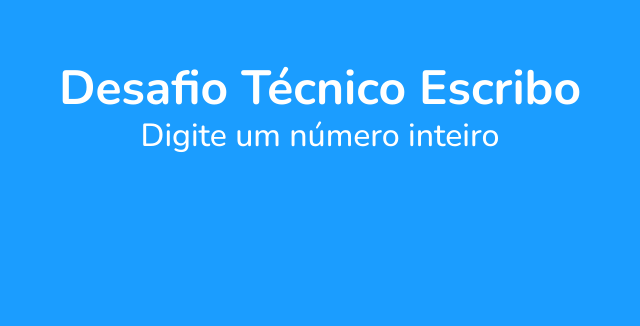
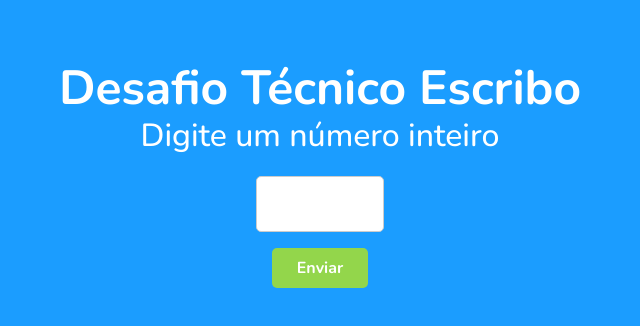
Before and after one commit to Berto021/desafio-01-escribo-react, a React (Vite) app: page / in a window 1280 px wide. Shown: the top 326 px of the page, without its empty margins (320-960 px from the left). Built offline with nearby package versions, Linux system fonts and the light colour scheme.

Commit message:
add form and button

```diff
--- a/src/App.css
+++ b/src/App.css
@@ -4,3 +4,20 @@
   margin: 0;
   padding: 0;
 }
+#input {
+  margin-top: 1rem;
+  width: 8rem;
+  height: 3.5rem;
+  border: 1px solid #ccc;
+  border-radius: 5px;
+  padding: 10px;
+  font-family: 'Nunito';
+  font-weight: 700;
+  font-size: 2rem;
+  color: #333;
+}
+form button:hover {
+  color: #f7d9bc;
+  background-color: #e58628;
+  transition: 1s;
+}
--- a/src/App.jsx
+++ b/src/App.jsx
@@ -1,5 +1,6 @@
 import { useState } from 'react';
 import './App.css';
+import { Form } from './Components/Form';
 
 function App() {
   return (
@@ -8,6 +9,9 @@ function App() {
         <div className='flex justify-center items-center flex-col font-bold'>
           <h1 className='text-5xl mt-[4rem]'>Desafio Técnico Escribo</h1>
           <p className='text-[2rem] font-medium'>Digite um número inteiro</p>
+          <div className=' flex flex-col'>
+            <Form />
+          </div>
         </div>
       </div>
     </>
--- /dev/null
+++ b/src/Components/Form.jsx
@@ -0,0 +1,13 @@
+import React from 'react';
+export const Form = () => {
+  return (
+    <div>
+      <form className='flex flex-col justify-center items-center gap-[1rem]'>
+        <label for='input'>
+          <input class='.input-number' id='input' min='0' autofocus type='number' />
+        </label>
+        <button className='w-[6rem] h-[2.5rem] bg-color-bg-button font-bold rounded-[5px] text-[1rem]'>Enviar</button>
+      </form>
+    </div>
+  );
+};
```
